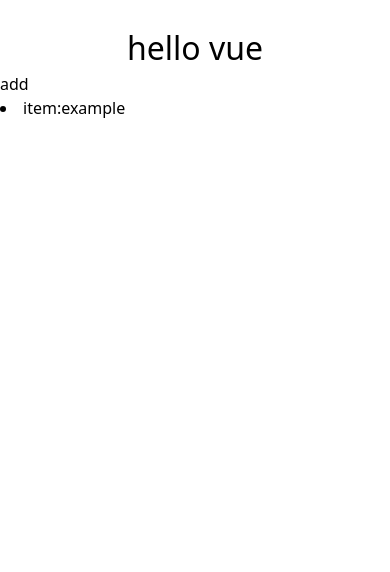
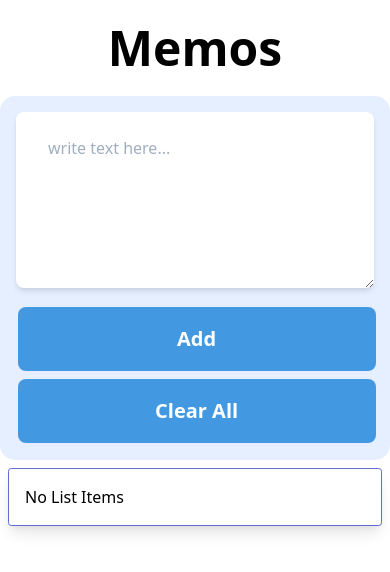
Before and after one commit to 96-38/plain-drafts, a Vue app: page / in a window 390 px wide. Shown: the top 572 px of the page. Built offline with nearby package versions, Linux system fonts and the light colour scheme.

Commit message:
add App.vue

```diff
--- a/src/App.vue
+++ b/src/App.vue
@@ -1,45 +1,252 @@
 <template>
-  <div id="todo" lang="html">
-    <input v-model="todo" />
-    <div>{{ todo }}</div>
-    <div id="app">hello vue</div>
-    <button v-on:click="add()">add</button>
-    <ul v-for="(item, id) in todoList" v-bind:key="id">
-      <list-item v-bind:contents="item" v-bind:remove="() => remove(id)" />
-    </ul>
-    <ListItem contents="example" />
+  <div>
+    <h1 class="text-5xl font-semibold m-3">Memos</h1>
+
+    <main id="app">
+      <div id="memo-post">
+        <textarea
+          class="bg-white shadow-md rounded-l-lg px-8 pt-6 pb-8"
+          placeholder="write text here..."
+          rows="5"
+          cols="100"
+          type="text"
+          v-model="currentText"
+          v-on:keydown.enter.ctrl="push(currentText)"
+          v-on:keydown.c.ctrl="clear()"
+        ></textarea>
+        <button
+          id="add"
+          class="bg-blue-500 hover:bg-blue-700 text-white font-bold py- px-4 rounded-r-lg"
+          v-on:click="push(currentText)"
+        >
+          <p class="text-xl">Add</p>
+          <p class="font-normal">Ctrl + Enter</p>
+        </button>
+        <button
+          id="clear"
+          class="bg-blue-500 hover:bg-blue-700 text-white font-bold py-2 px-4 rounded-lg"
+          v-on:click="clear()"
+        >
+          <p class="text-xl">
+            Clear All
+          </p>
+          <p class="font-normal">Ctrl + C</p>
+        </button>
+      </div>
+      <article>
+        <section
+          class="rounded overflow-hidden shadow-lg"
+          v-if="memos.length === 0"
+        >
+          No List Items
+        </section>
+        <section
+          class="rounded shadow-lg px-8 pt-6 pb-8"
+          v-for="(p, index) in memos"
+          v-bind:key="index"
+        >
+          <div class="memo">
+            <p v-text="p"></p>
+          </div>
+          <button
+            class="bg-white hover:bg-gray-100 text-gray-800 font-semibold py-2 px-4 border border-gray-400 rounded shadow"
+            v-on:click="edit(index)"
+          >
+            Edit
+          </button>
+          <button
+            class="bg-white hover:bg-gray-100 text-gray-800 font-semibold py-2 px-4 border border-gray-400 rounded shadow ml-2"
+            v-on:click="copy(index)"
+          >
+            Copy
+          </button>
+          <button
+            class="bg-gray-400 hover:bg-gray-300 text-black font-semi-bold px-2 border border-gray-400 rounded-full shadow ml-2"
+            v-on:click="deleteItem(index)"
+          >
+            ×
+          </button>
+        </section>
+      </article>
+    </main>
   </div>
 </template>
 
 <style scoped>
-#app {
-  font-size: 2em;
+body {
+  margin: 0;
+  padding: 0 20vw;
+  background-color: #fff;
+}
+
+/* 画面幅900px以下の場合に適用 */
+@media (max-width: 900px) {
+  body {
+    padding: 0;
+  }
+
+  #memo-post {
+    position: sticky;
+    top: 0;
+
+    display: block !important;
+
+    padding: 1rem;
+
+    background-color: rgba(144, 185, 255, 0.235);
+    border-radius: 15px;
+  }
+
+  /* ボタンのレイアウトを変更 */
+  #clear,
+  #add {
+    display: block;
+    width: 100%;
+    border-radius: 0.5rem;
+    margin-top: 0.8rem;
+    height: 4rem;
+  }
+  /* ショートカットキーを非表示 */
+  #clear p:nth-child(2) {
+    display: none;
+  }
+  #add p:nth-child(2) {
+    display: none;
+  }
+  /* レイアウトの調整 */
+  #clear {
+    margin-top: 0.5rem;
+  }
+  textarea {
+    width: 100%;
+    border-radius: 0.5rem;
+    outline: 0px;
+  }
+}
+
+main {
+  background-color: #ffffff;
+}
+h1 {
   text-align: center;
+}
+
+/* メモ投稿エリア */
+#memo-post {
+  position: sticky;
+  top: 0;
+
+  display: flex;
+  flex-flow: row nowrap;
+
+  padding: 1rem;
+
+  background-color: rgba(144, 185, 255, 0.235);
+  border-radius: 15px;
+}
+
+#memo-post input[type='text'] {
+  width: 100%;
+}
+
+button {
+  white-space: nowrap;
+  margin: 0.1rem;
+}
+
+article {
+  display: flex;
+  flex-direction: column-reverse;
+  width: 100%;
+}
+
+/* textareaにfocusした時のborderを非表示に */
+textarea {
+  outline: 0px;
+  width: 100%;
+}
+
+/*　メモセクション */
+article section {
+  margin: 0.5rem;
+  padding: 1rem;
+
+  display: flex;
+  align-items: center;
+  flex-flow: row nowrap;
+
+  border: 1px solid #626dd2;
+  border-radius: 0.2rem;
+
+  box-sizing: border-box;
+}
+
+.memo {
+  width: 100%;
+}
+
+/* メモのテキスト */
+article section p {
+  margin: 0;
+  /* 改行コードを反映 */
+  white-space: pre-wrap;
+}
+
+article section button {
+  padding: ;
 }
 </style>
 
 <script>
-import Vue from "vue";
-import ListItem from "./ListItem";
+import Vue from 'vue'
 
+let store = []
+if (localStorage.getItem('store') !== null) {
+  store = JSON.parse(localStorage.getItem('store'))
+}
 export default Vue.extend({
   data() {
     return {
-      todo: "",
-      todoList: [],
-    };
+      currentText: '',
+      memos: store,
+    }
   },
   methods: {
-    add() {
-      this.todoList.push(this.todo);
-      this.todo = "";
+    push(memo) {
+      if (this.currentText.trim() === '') {
+        return
+      }
+      this.memos.unshift(memo)
+      this.currentText = ''
+      localStorage.setItem('store', JSON.stringify(this.memos))
     },
-    remove(id) {
-      this.todoList.splice(id, 1);
+    clear() {
+      if (this.memos.length !== 0) {
+        if (confirm('Clear All Items?')) {
+          this.memos = []
+          localStorage.removeItem('store')
+        }
+      }
+    },
+    deleteItem(index) {
+      this.memos.splice(index, 1)
+      localStorage.setItem('store', JSON.stringify(this.memos))
+    },
+    copy(index) {
+      const copyText = this.memos[index]
+      navigator.clipboard
+        .writeText(copyText)
+        .then(() => {
+          alert('copied text')
+        })
+        .catch((e) => {
+          console.error(e)
+        })
+    },
+    edit(index) {
+      this.currentText = this.memos[index]
+      this.deleteItem(index)
     },
   },
-  components: {
-    ListItem,
-  },
-});
+})
 </script>
```
